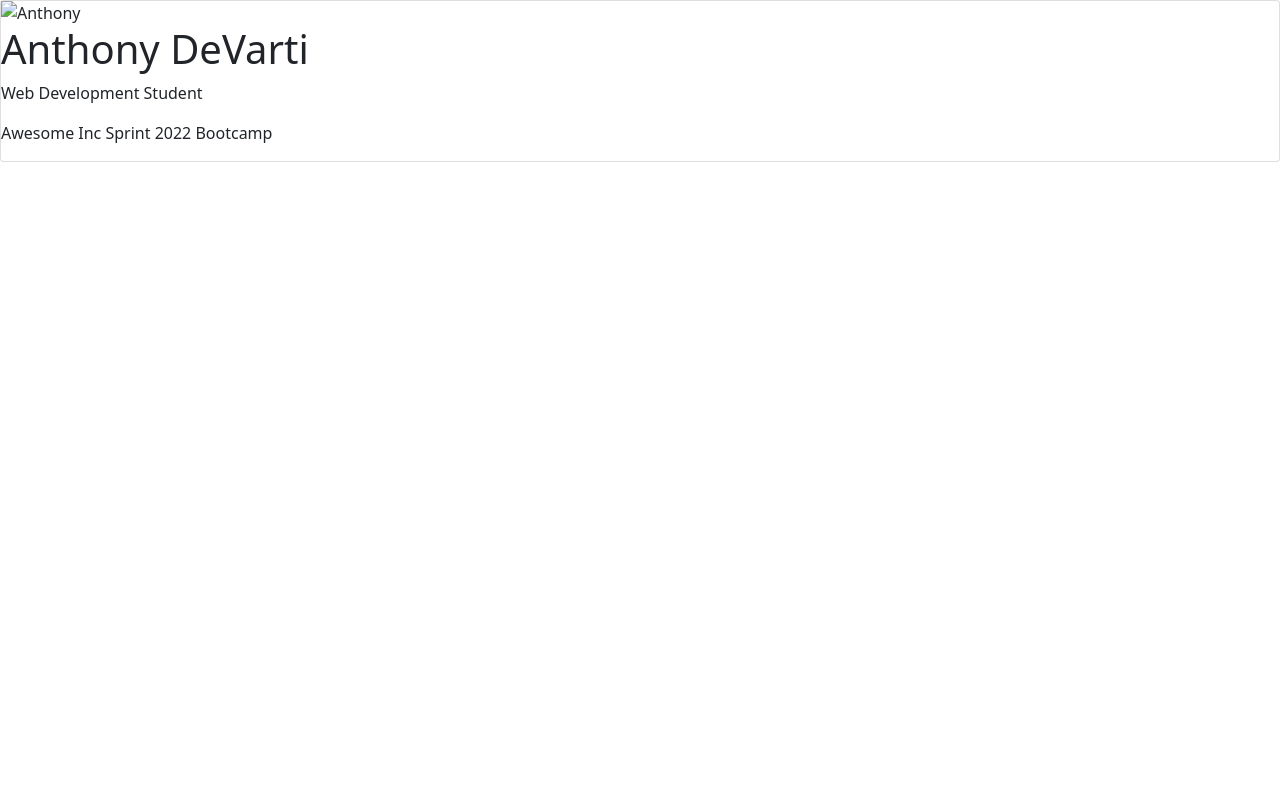
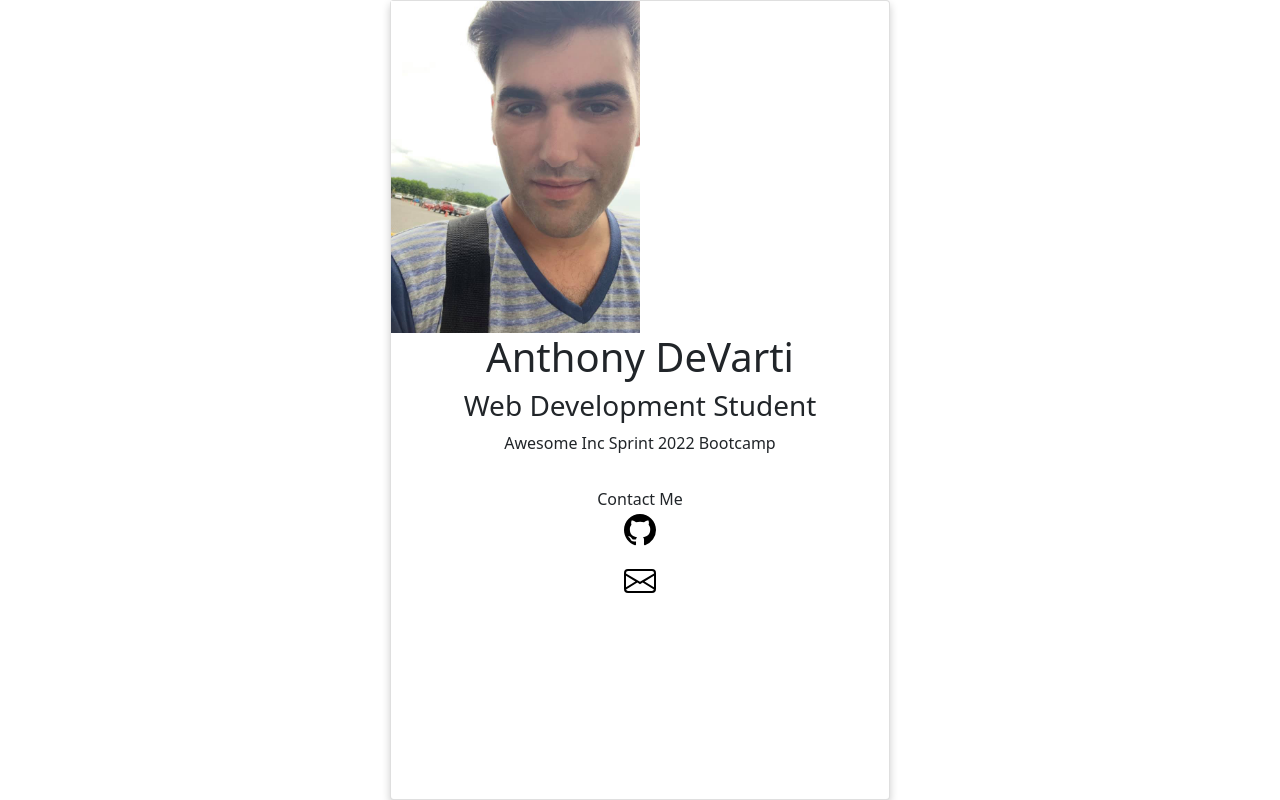
Before and after one commit to anthony-devarti/contactcard, a website: page index.html in a window 1280 px wide. Drawn offline with nearby package versions, Linux system fonts and the light colour scheme.

Commit message:
tinkering with the layout

```diff
--- a/index.html
+++ b/index.html
@@ -9,18 +9,33 @@
     <link rel="stylesheet" href="style.css">
 </head>
 <body>
-    <div class="card">
-        <img src="" alt="Anthony" style="width: 100%">
+    <div class="card align-content:center">
+        <img src="img/anthony.jpeg" alt="Anthony" style="max-width: 50%; align-content: center;">
         <h1>Anthony DeVarti</h1>
-        <p class="">Web Development Student</p>
+        <h3>Web Development Student</h3>
         <p>Awesome Inc Sprint 2022 Bootcamp</p>
-        <a href="#"></a><i class="bi bi-github"></i>
-        <a href="#"></a><i class="bi bi-telephone-fill"></i>
-        <a href="#"><i class="bi bi-envelope"></i></a>
-        <a href="#"><i class="bi bi-currency-dollar"></i></a>
+        <div class="card-body">
+            <div>Contact Me</div>
+            <div>
+                <p><a href="https://github.com/anthony-devarti">
+                    <svg xmlns="http://www.w3.org/2000/svg" width="32" height="32" fill="currentColor" class="bi bi-github" viewBox="0 0 16 16">
+                    <path d="M8 0C3.58 0 0 3.58 0 8c0 3.54 2.29 6.53 5.47 7.59.4.07.55-.17.55-.38 0-.19-.01-.82-.01-1.49-2.01.37-2.53-.49-2.69-.94-.09-.23-.48-.94-.82-1.13-.28-.15-.68-.52-.01-.53.63-.01 1.08.58 1.23.82.72 1.21 1.87.87 2.33.66.07-.52.28-.87.51-1.07-1.78-.2-3.64-.89-3.64-3.95 0-.87.31-1.59.82-2.15-.08-.2-.36-1.02.08-2.12 0 0 .67-.21 2.2.82.64-.18 1.32-.27 2-.27.68 0 1.36.09 2 .27 1.53-1.04 2.2-.82 2.2-.82.44 1.1.16 1.92.08 2.12.51.56.82 1.27.82 2.15 0 3.07-1.87 3.75-3.65 3.95.29.25.54.73.54 1.48 0 1.07-.01 1.93-.01 2.2 0 .21.15.46.55.38A8.012 8.012 0 0 0 16 8c0-4.42-3.58-8-8-8z"/>
+                  </svg>
+                </a></p>
+            </div>
 
+            <div>
+                <a href="mailto:anthony.devarti@gmail.com"><svg xmlns="http://www.w3.org/2000/svg" width="32" height="32" fill="currentColor" class="bi bi-envelope" viewBox="0 0 16 16">
+                    <path d="M0 4a2 2 0 0 1 2-2h12a2 2 0 0 1 2 2v8a2 2 0 0 1-2 2H2a2 2 0 0 1-2-2V4Zm2-1a1 1 0 0 0-1 1v.217l7 4.2 7-4.2V4a1 1 0 0 0-1-1H2Zm13 2.383-4.708 2.825L15 11.105V5.383Zm-.034 6.876-5.64-3.471L8 9.583l-1.326-.795-5.64 3.47A1 1 0 0 0 2 13h12a1 1 0 0 0 .966-.741ZM1 11.105l4.708-2.897L1 5.383v5.722Z"/>
+                  </svg></i></a>
+            </div>
+
+            <a href="#"></a>
+            <a href="#"></a>
+        </div>
     </div>
     <script src="node_modules/bootstrap/dist/js/bootstrap.min.js"></script>
+    <scriot src="node_modules/bootstrap-icons/bootstrap-icons.svg"></scriot>
     <script src="main.js"></script>
 </body>
 </html>
--- a/package.json
+++ b/package.json
@@ -1,5 +1,6 @@
 {
   "dependencies": {
-    "bootstrap": "^5.1.3"
+    "bootstrap": "^5.1.3",
+    "bootstrap-icons": "^1.8.1"
   }
 }
--- a/style.css
+++ b/style.css
@@ -0,0 +1,36 @@
+.card {
+    box-shadow: 0 4px 8px 0 rgba(0, 0, 0, 0.2);
+    margin: auto;
+    text-align: center;
+    height: 800px;
+    width: 500px;
+    align-content:center;
+  }
+
+  .title {
+    color: grey;
+    font-size: 18px;
+  }
+
+  button {
+    border: none;
+    outline: 0;
+    display: inline-block;
+    padding: 8px;
+    color: white;
+    background-color: #000;
+    text-align: center;
+    cursor: pointer;
+    width: 100%;
+    font-size: 18px;
+  }
+
+  a {
+    text-decoration: none;
+    font-size: 22px;
+    color: black;
+  }
+
+  button:hover, a:hover {
+    opacity: 0.7;
+  }
```
Also changed, not shown: .gitpod.yml (added), img/anthony.jpeg (added), 1 other file.
